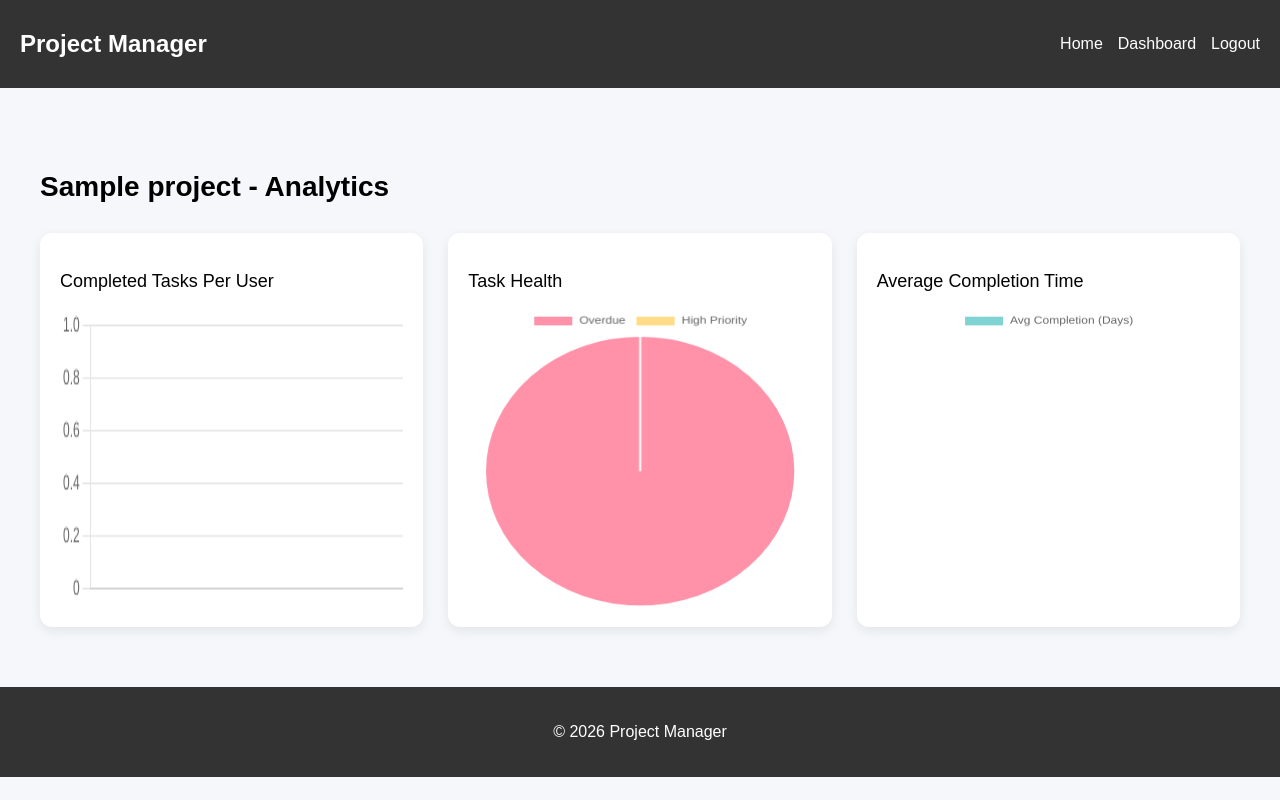
After one commit to harsij01/project-manager, a Flask app: page /projects/1/analytics in a window 1280 px wide. The commit adds this page. Run offline with Flask 3, Linux system fonts and the light colour scheme; a user stored in the database is signed in; tables that the repository leaves empty hold one stand-in row (values such as "Sample post").

Commit message:
added team performance analytics

```diff
--- a/app.py
+++ b/app.py
@@ -276,5 +276,54 @@ def project_timeline(id):
 
     return render_template("project_timeline.html", project=project, logs=logs)
 
+@app.route('/projects/<int:id>/analytics')
+@login_required
+def project_analytics(id):
+    project = Project.query.get_or_404(id)
+
+    if current_user.role != "admin" and current_user not in project.members:
+        abort(403)
+
+    tasks = project.tasks
+
+    # Completed tasks per user
+    completed_tasks = [t for t in tasks if t.status.lower() == "done"]
+
+    completed_per_user = {}
+    for task in completed_tasks:
+        for user in task.assignees:
+            completed_per_user[user.name] = completed_per_user.get(user.name, 0) + 1
+
+    # Overdue tasks
+    overdue_count = len([
+        t for t in tasks
+        if t.deadline and t.status.lower() != "done" and datetime.utcnow() > t.deadline
+    ])
+
+    # High priority tasks
+    high_priority_count = len([
+        t for t in tasks if t.priority and t.priority.lower() == "high"
+    ])
+
+    # Average completion time (in days)
+    completion_times = []
+    for task in completed_tasks:
+        if task.created_at and task.deadline:
+            delta = task.deadline - task.created_at
+            completion_times.append(delta.days)
+
+    avg_completion_time = round(
+        sum(completion_times) / len(completion_times), 2
+    ) if completion_times else 0
+
+    return render_template(
+        "project_analytics.html",
+        project=project,
+        completed_per_user=completed_per_user,
+        overdue_count=overdue_count,
+        high_priority_count=high_priority_count,
+        avg_completion_time=avg_completion_time
+    )
+
 if __name__ == "__main__":
     app.run(debug=True)
--- a/static/script.js
+++ b/static/script.js
@@ -36,3 +36,68 @@ function drop(ev) {
   })
   .catch(err => console.error(err));
 }
+
+document.addEventListener("DOMContentLoaded", function () {
+
+    const analyticsDiv = document.getElementById("analytics-data");
+    if (!analyticsDiv) return; // Prevent running on other pages
+
+    const labels = JSON.parse(analyticsDiv.dataset.labels);
+    const values = JSON.parse(analyticsDiv.dataset.values);
+    const overdue = parseInt(analyticsDiv.dataset.overdue);
+    const high = parseInt(analyticsDiv.dataset.high);
+    const avg = parseFloat(analyticsDiv.dataset.avg);
+
+    // 📊 Completed Tasks Per User (Bar)
+    new Chart(document.getElementById("completedChart"), {
+        type: "bar",
+        data: {
+            labels: labels,
+            datasets: [{
+                label: "Completed Tasks",
+                data: values,
+                backgroundColor: "rgba(54, 162, 235, 0.6)"
+            }]
+        },
+        options: {
+            responsive: true,
+            plugins: {
+                legend: { display: false }
+            }
+        }
+    });
+
+    // 📊 Task Health (Pie)
+    new Chart(document.getElementById("healthChart"), {
+        type: "pie",
+        data: {
+            labels: ["Overdue", "High Priority"],
+            datasets: [{
+                data: [overdue, high],
+                backgroundColor: [
+                    "rgba(255, 99, 132, 0.7)",
+                    "rgba(255, 206, 86, 0.7)"
+                ]
+            }]
+        },
+        options: {
+            responsive: true
+        }
+    });
+
+    // 📊 Average Completion Time (Doughnut)
+    new Chart(document.getElementById("avgChart"), {
+        type: "doughnut",
+        data: {
+            labels: ["Avg Completion (Days)"],
+            datasets: [{
+                data: [avg],
+                backgroundColor: ["rgba(75, 192, 192, 0.7)"]
+            }]
+        },
+        options: {
+            responsive: true
+        }
+    });
+
+});
--- a/static/style.css
+++ b/static/style.css
@@ -300,3 +300,63 @@ small {
 .auth-link a:hover {
     text-decoration: underline;
 }
+
+.analytics-container {
+    max-width: 1200px;
+    margin: 40px auto;
+    padding: 20px;
+}
+
+.analytics-title {
+    font-size: 28px;
+    font-weight: 600;
+    margin-bottom: 30px;
+}
+
+.analytics-grid {
+    display: grid;
+    grid-template-columns: repeat(auto-fit, minmax(350px, 1fr));
+    gap: 25px;
+}
+
+.analytics-card {
+    background: #ffffff;
+    padding: 20px;
+    border-radius: 12px;
+    box-shadow: 0 4px 12px rgba(0, 0, 0, 0.08);
+    transition: transform 0.2s ease;
+}
+
+.analytics-card:hover {
+    transform: translateY(-4px);
+}
+
+.analytics-card h3 {
+    margin-bottom: 15px;
+    font-size: 18px;
+    font-weight: 500;
+}
+
+.analytics-card canvas {
+    width: 100% !important;
+    height: 300px !important;
+}
+
+.metric-card {
+    text-align: center;
+}
+
+.metric-value {
+    font-size: 36px;
+    font-weight: bold;
+    margin-top: 10px;
+}
+
+.metric-label {
+    font-size: 14px;
+    color: #666;
+}
+
+body {
+    background-color: #f5f7fa;
+}
--- /dev/null
+++ b/templates/project_analytics.html
@@ -0,0 +1,40 @@
+{% extends 'layout.html' %}
+
+{% block content %}
+<div class="analytics-container">
+    <h2 class="analytics-title">{{ project.name }} - Analytics</h2>
+
+    <script src="https://cdn.jsdelivr.net/npm/chart.js"></script>
+
+    <!-- Pass data safely using data attributes -->
+    <div id="analytics-data"
+        data-labels='{{ completed_per_user.keys() | list | tojson }}'
+        data-values='{{ completed_per_user.values() | list | tojson }}'
+        data-overdue="{{ overdue_count }}"
+        data-high="{{ high_priority_count }}"
+        data-avg="{{ avg_completion_time }}">
+    </div>
+
+    <div class="analytics-grid">
+
+        <div class="analytics-card">
+            <h3>Completed Tasks Per User</h3>
+            <canvas id="completedChart"></canvas>
+        </div>
+
+        <div class="analytics-card">
+            <h3>Task Health</h3>
+            <canvas id="healthChart"></canvas>
+        </div>
+
+        <div class="analytics-card">
+            <h3>Average Completion Time</h3>
+            <canvas id="avgChart"></canvas>
+        </div>
+
+    </div>
+</div>
+
+<script src="{{ url_for('static', filename='script.js') }}"></script>
+
+{% endblock %}
--- a/templates/project_details.html
+++ b/templates/project_details.html
@@ -21,6 +21,11 @@
 
 <a href="{{ url_for('project_timeline', id=project.id) }}">
     View Timeline
+</a>
+
+<a href="{{ url_for('project_analytics', id=project.id) }}"
+   class="btn btn-primary">
+   View Analytics
 </a>
 
 <hr>
```
